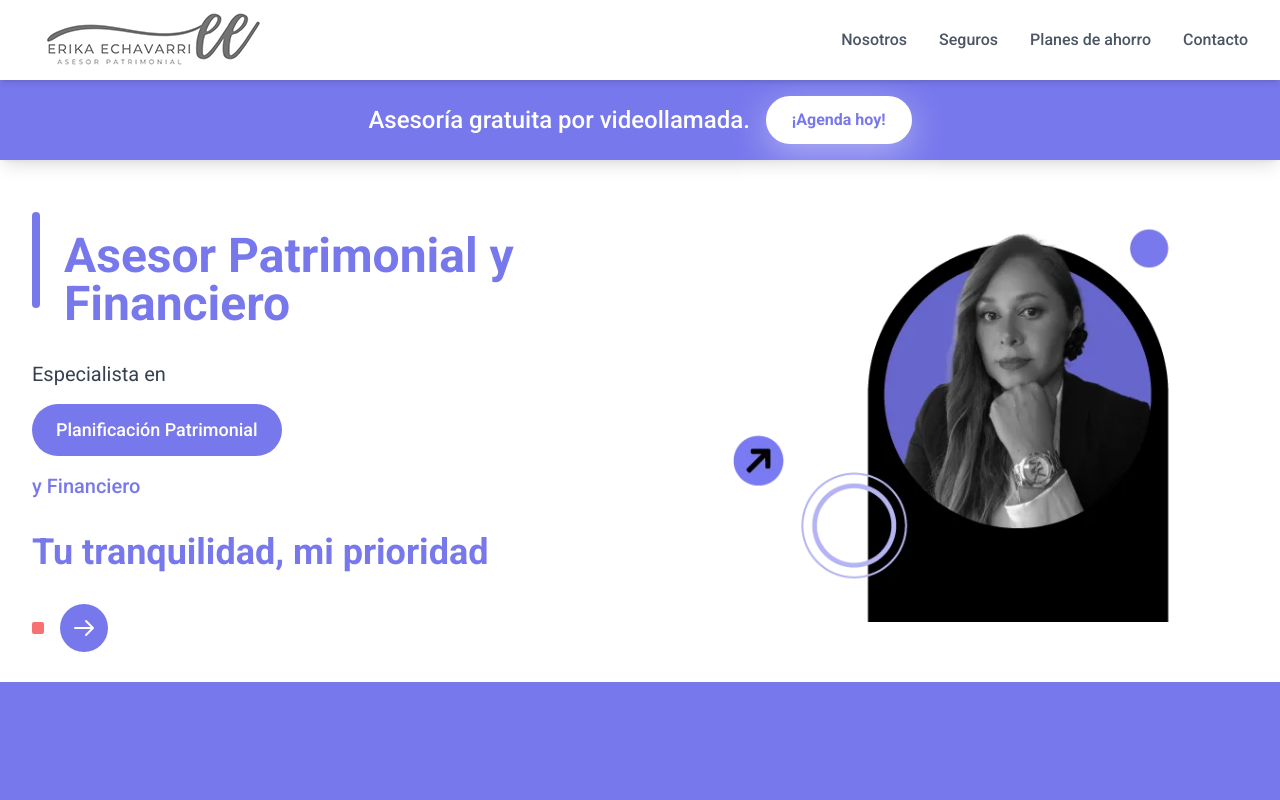
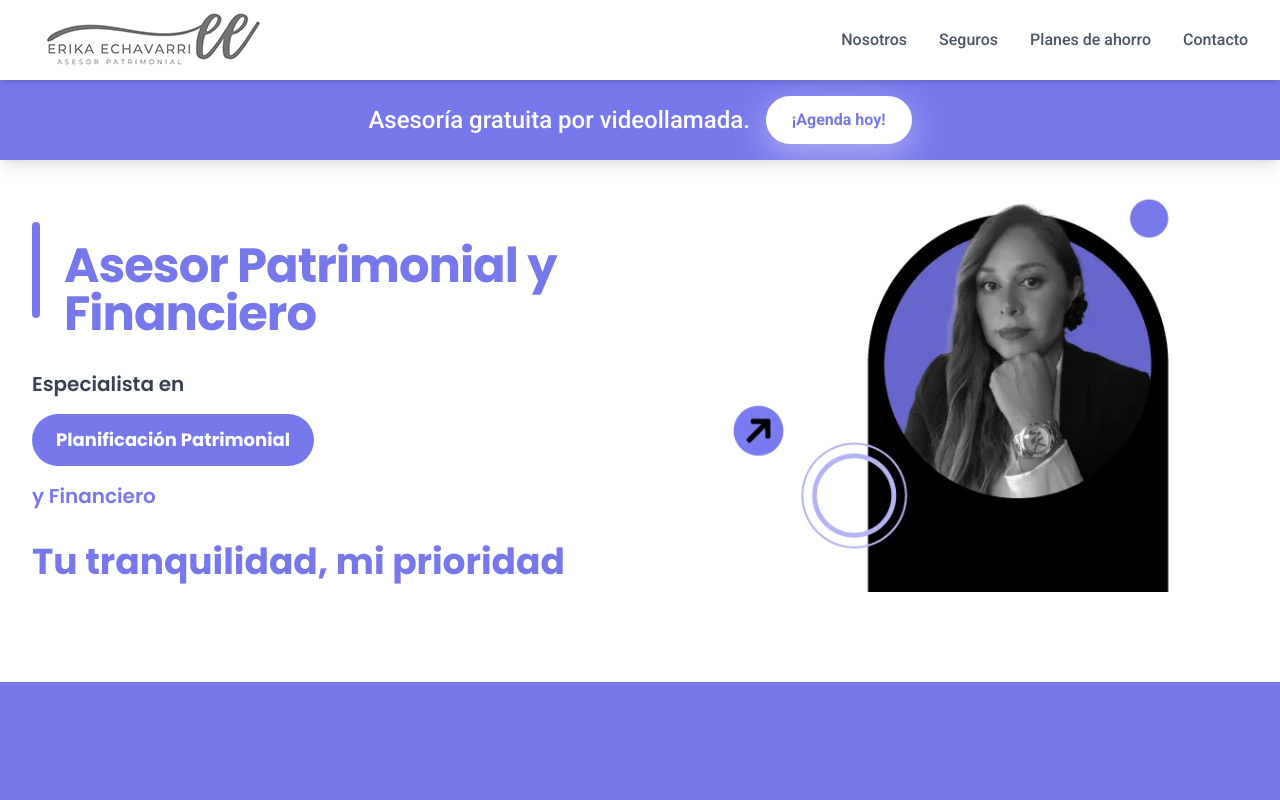
Before and after one commit to grahamjackdesign/ErikaInsurance, a Next.js app: page / in a window 1280 px wide. Shown: the top 800 px of the page. Built offline with nearby package versions, Linux system fonts and the light colour scheme.

Commit message:
aesthetics

```diff
--- a/app/globals.css
+++ b/app/globals.css
@@ -5,14 +5,24 @@
 @layer base {
   html {
     scroll-behavior: smooth;
+    scroll-padding-top: 180px; /* Fixed nav + CTA banner + extra space */
   }
 
   body {
     @apply font-sans antialiased;
   }
+
+  /* Ensure all sections with IDs respect the scroll offset */
+  section[id] {
+    scroll-margin-top: 180px;
+  }
 }
 
 @layer components {
+  .font-heading {
+    font-family: var(--font-poppins), sans-serif;
+  }
+
   .btn-primary {
     @apply bg-primary hover:bg-primary-dark text-white font-medium px-8 py-3 rounded-full transition-all duration-300 shadow-md hover:shadow-lg;
   }
--- a/app/layout.tsx
+++ b/app/layout.tsx
@@ -1,11 +1,18 @@
 import type { Metadata } from 'next'
-import { Roboto } from 'next/font/google'
+import { Roboto, Poppins } from 'next/font/google'
 import './globals.css'
 
 const roboto = Roboto({
   weight: ['300', '400', '500', '700', '900'],
   subsets: ['latin'],
   display: 'swap',
+})
+
+const poppins = Poppins({
+  weight: ['400', '500', '600', '700', '800'],
+  subsets: ['latin'],
+  display: 'swap',
+  variable: '--font-poppins',
 })
 
 export const metadata: Metadata = {
@@ -27,7 +34,7 @@ export default function RootLayout({
 }) {
   return (
     <html lang="es">
-      <body className={roboto.className}>{children}</body>
+      <body className={`${roboto.className} ${poppins.variable}`}>{children}</body>
     </html>
   )
 }
--- a/components/ContactoGeneral.tsx
+++ b/components/ContactoGeneral.tsx
@@ -49,7 +49,7 @@ export default function ContactoGeneral() {
   }
 
   return (
-    <section id="contacto" className="relative bg-gradient-to-b from-primary to-primary-dark py-20">
+    <section id="contacto" className="relative bg-gradient-to-b from-primary to-primary-dark py-32">
       <div className="max-w-4xl mx-auto px-4 sm:px-6 lg:px-8">
         <motion.div
           initial={{ opacity: 0, y: 30 }}
--- a/components/Hero.tsx
+++ b/components/Hero.tsx
@@ -6,8 +6,8 @@ import Image from 'next/image'
 export default function Hero() {
   return (
     <section className="relative bg-white pt-20" style={{ minHeight: 'calc(100vh - 70px)' }}>
-      {/* Reduced bottom padding significantly to move purple section up closer to image */}
-      <div className="pt-8 pb-0" style={{ marginBottom: '-80px' }}>
+      {/* Reduced bottom padding significantly and added larger negative margin to bring next section up */}
+      <div className="pt-8 pb-0" style={{ marginBottom: '-120px' }}>
         <div className="max-w-7xl mx-auto px-4 sm:px-6 lg:px-8">
           <div className="grid lg:grid-cols-2 gap-12 items-center">
             {/* Left side - Text content */}
@@ -21,7 +21,7 @@ export default function Hero() {
               <div className="flex items-center gap-6">
                 <div className="w-2 h-24 bg-primary rounded-full"></div>
                 <div className="pt-10">
-                  <h1 className="text-4xl lg:text-5xl font-bold text-primary leading-tight">
+                  <h1 className="text-4xl lg:text-5xl font-bold text-primary leading-tight font-heading" style={{ fontWeight: 700, letterSpacing: '-0.02em' }}>
                     Asesor Patrimonial y<br />Financiero
                   </h1>
                 </div>
@@ -29,43 +29,23 @@ export default function Hero() {
 
               {/* Subtitle with purple pill background */}
               <div className="space-y-4">
-                <p className="text-xl text-gray-700">
+                <p className="text-xl text-gray-700 font-heading font-semibold">
                   Especialista en
                 </p>
                 <div className="inline-block">
-                  <div className="bg-primary text-white px-6 py-3 rounded-full font-medium text-lg">
+                  <div className="bg-primary text-white px-6 py-3 rounded-full font-heading font-bold text-lg">
                     Planificación Patrimonial
                   </div>
                 </div>
-                <p className="text-xl text-primary font-medium">
+                <p className="text-xl text-primary font-heading font-semibold">
                   y Financiero
                 </p>
               </div>
 
               {/* Tagline */}
-              <h2 className="text-3xl lg:text-4xl font-bold text-primary">
+              <h2 className="text-3xl lg:text-4xl font-bold text-primary font-heading">
                 Tu tranquilidad, mi prioridad
               </h2>
-
-              {/* Small decorative elements */}
-              <div className="flex gap-4 items-center">
-                <div className="w-3 h-3 bg-red-400 rounded-sm"></div>
-                <div className="w-12 h-12 bg-primary rounded-full flex items-center justify-center">
-                  <svg
-                    className="w-6 h-6 text-white"
-                    fill="none"
-                    stroke="currentColor"
-                    viewBox="0 0 24 24"
-                  >
-                    <path
-                      strokeLinecap="round"
-                      strokeLinejoin="round"
-                      strokeWidth={2}
-                      d="M14 5l7 7m0 0l-7 7m7-7H3"
-                    />
-                  </svg>
-                </div>
-              </div>
             </motion.div>
 
             {/* Right side - Header image */}
```
